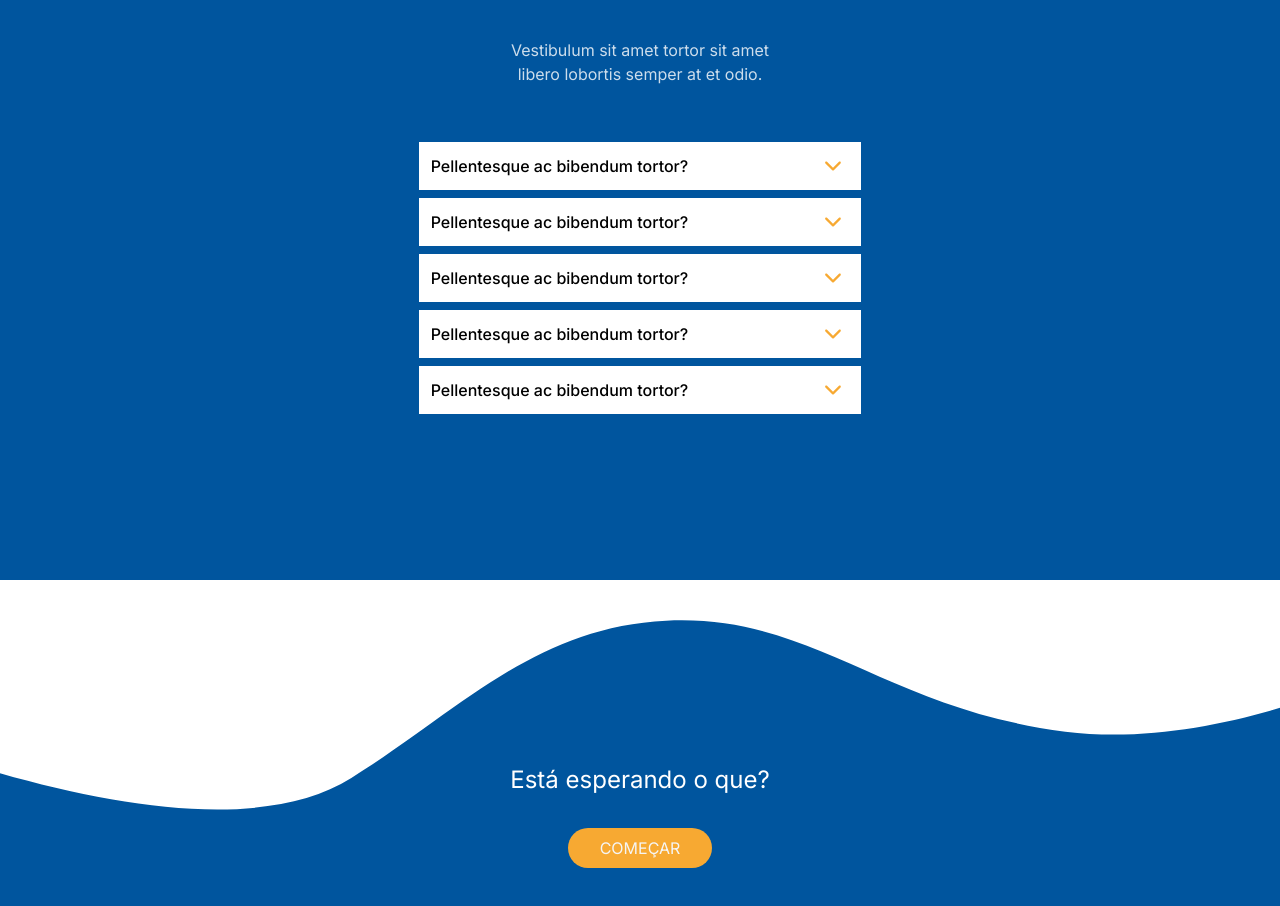
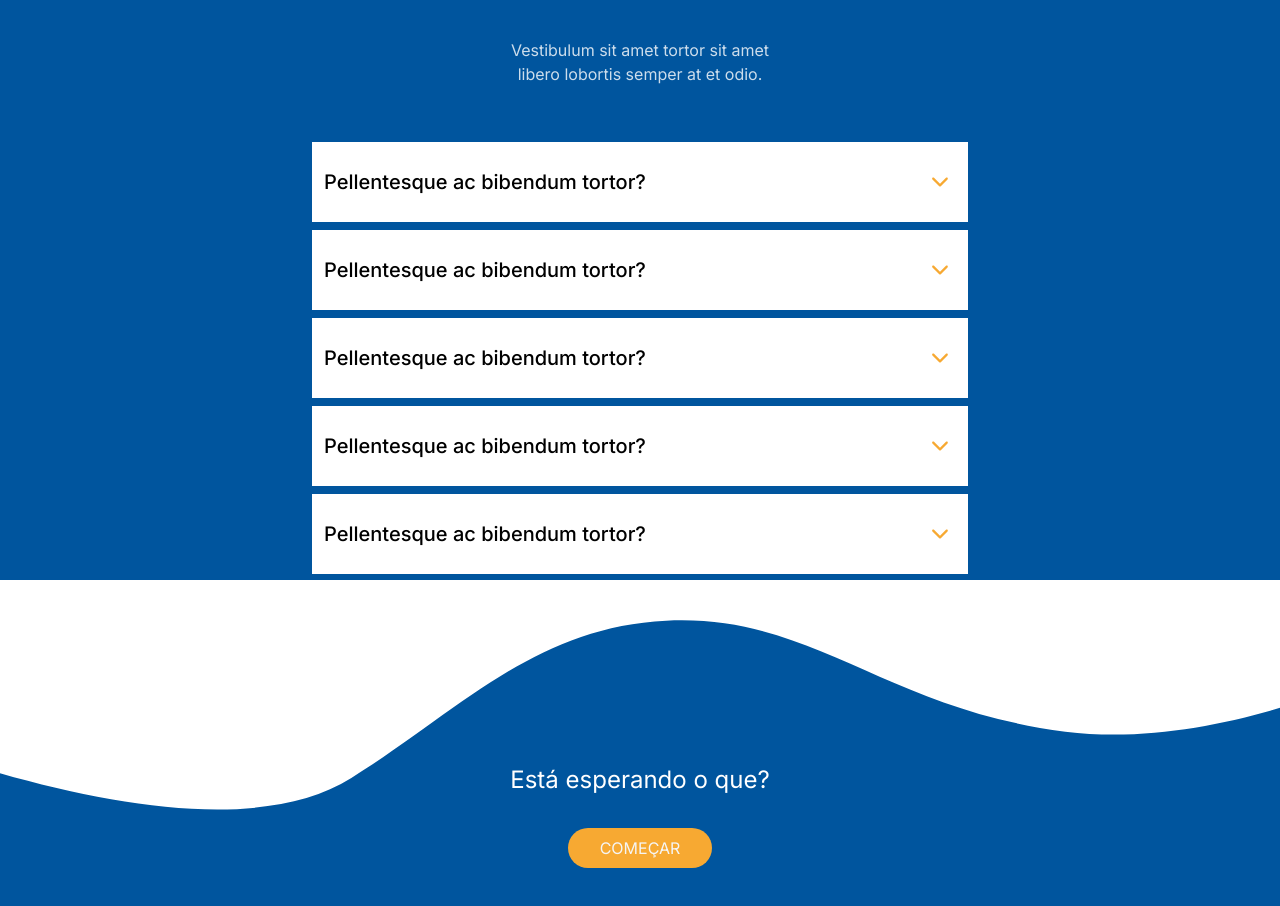
Before and after one commit to luxsoftw/SweetHubFrontend, a Next.js app: page / in a window 1280 px wide. Shown: the part 2985-3891 px from the top of the page. Built offline with nearby package versions, Linux system fonts and the light colour scheme.

Commit message:
feat: add responsiveness in the faq component

```diff
--- a/app/components/faq.tsx
+++ b/app/components/faq.tsx
@@ -14,7 +14,7 @@ const Faq = ({ faqs }: FaqProps) => {
    };
 
    return (
-      <div className="mx-auto h-[360px] max-w-2xl px-2 py-4">
+      <div className="mx-auto h-[360px] max-w-2xl px-2 py-4 lg:mx-0 lg:w-full">
          <div className="space-y-2">
             {faqs.map((faq) => (
                <div
@@ -27,9 +27,9 @@ const Faq = ({ faqs }: FaqProps) => {
                      onClick={() => {
                         toggleFAQ(faq.id);
                      }}
-                     className={`flex w-full items-center justify-between px-3 py-2 text-left focus:outline-none ${openIndex === faq.id && "bg-[#F7A932]"}`}
+                     className={`flex w-full items-center justify-between px-3 py-2 text-left focus:outline-none lg:py-6 ${openIndex === faq.id && "bg-[#F7A932]"}`}
                   >
-                     <span className="flex items-center gap-1 font-medium">
+                     <span className="flex items-center gap-1 font-medium lg:text-xl">
                         {faq.question}
                      </span>
 
@@ -57,7 +57,8 @@ const Faq = ({ faqs }: FaqProps) => {
                   >
                      <p
                         className={`my-2 px-5 ${
-                           openIndex == faq.id && "py-2 text-black"
+                           openIndex == faq.id &&
+                           "py-2 text-black lg:py-5 lg:text-xl"
                         }`}
                      >
                         {faq.answer}
```
